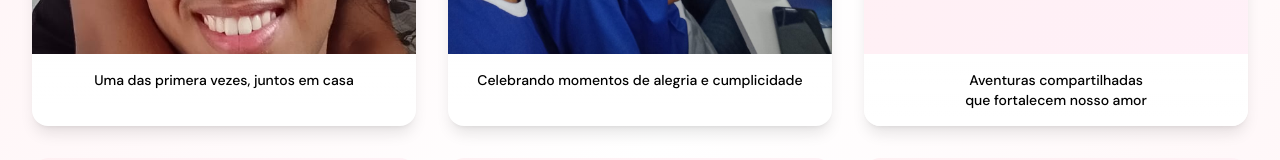
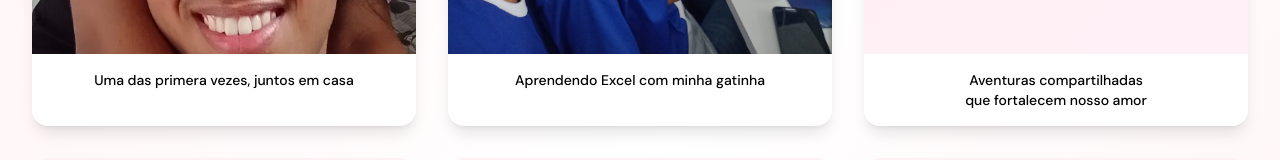
Before and after one commit to ATTXZC/minhavida, a React (Vite) app in the folder web/: page /galeria in a window 1280 px wide. Shown: the part 767-927 px from the top of the page. Built offline with nearby package versions, Linux system fonts and the light colour scheme.

Commit message:
feat: update GaleriaPage caption to reflect new learning experience
Updated caption to 'Aprendendo Excel com minha gatinha' for a more personal touch

Co-authored-by: Guilherme Melo <105309998+ATTXZC@users.noreply.github.com>

```diff
--- a/web/src/pages/GaleriaPage.jsx
+++ b/web/src/pages/GaleriaPage.jsx
@@ -23,7 +23,7 @@ function GaleriaPage() {
     },
     {
       image: "/3.jpeg",
-      caption: 'Celebrando momentos de alegria e cumplicidade',
+      caption: 'Aprendendo Excel com minha gatinha',
       alt: 'Foto do casal',
     },
     {
```
